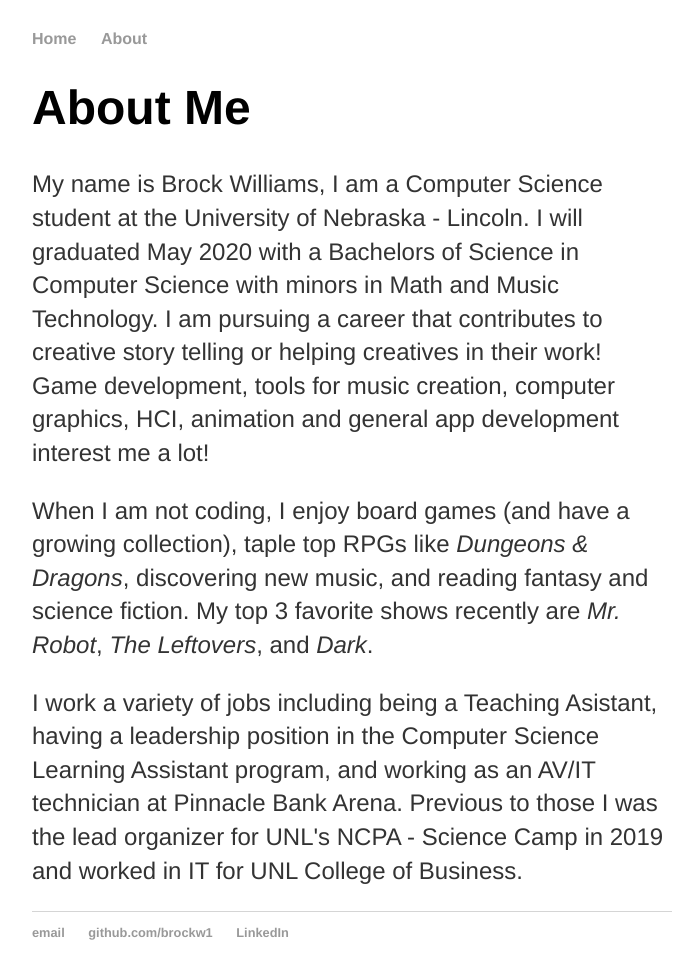
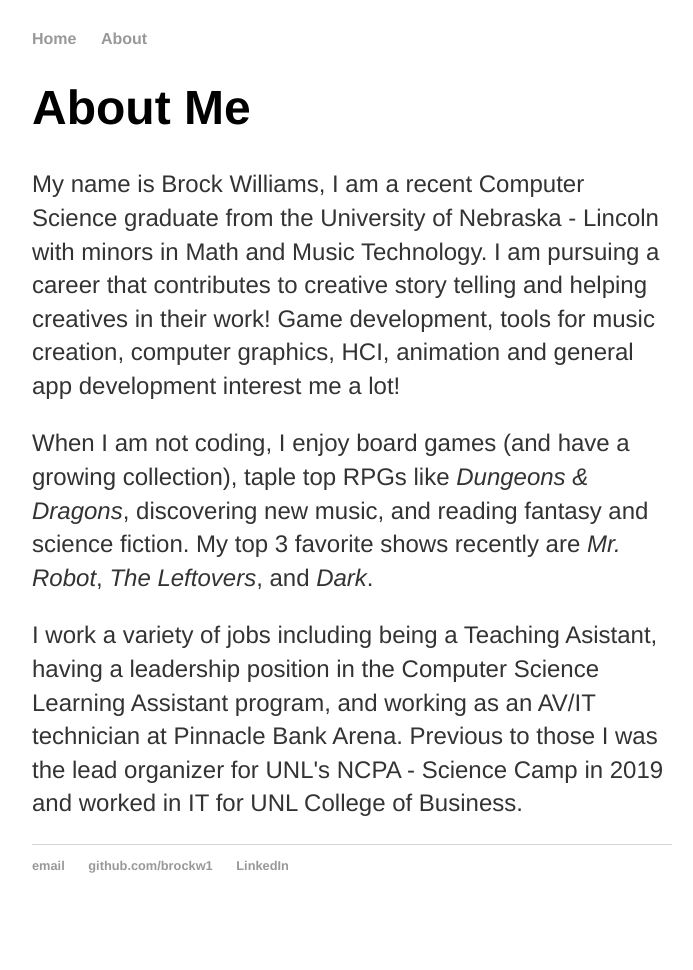
Before and after one commit to brockw1/brockw1.github.io, a Jekyll site: the page built from about/index.html, in a window 1280 px wide. Shown: the whole page, without its empty margins (288-981 px from the left). Built offline with Jekyll 4.4.1, drawn with Linux system fonts in a browser that asks for light colours; after the commit the page ends 903 px from its top, so only the background shows below that.

Commit message:
Updated About

```diff
--- a/about/index.html
+++ b/about/index.html
@@ -4,9 +4,7 @@ title: About Me
 ---
 <div class="about">
 <h1> {{page.title}} </h1>
-<p>My name is Brock Williams, I am a Computer Science student at the University of
-Nebraska - Lincoln. I will graduated May 2020 with a Bachelors of Science in Computer Science
-with minors in Math and Music Technology. I am pursuing a career that contributes to creative story telling or helping creatives in their work!
+<p>My name is Brock Williams, I am a recent Computer Science graduate from the University of Nebraska - Lincoln with minors in Math and Music Technology. I am pursuing a career that contributes to creative story telling and helping creatives in their work!
 Game development, tools for music creation, computer graphics, HCI, animation and general app development interest me a lot!</p>
 
 <p>When I am not coding, I enjoy board games (and have a growing collection), taple top RPGs like <i>Dungeons & Dragons</i>,
```
